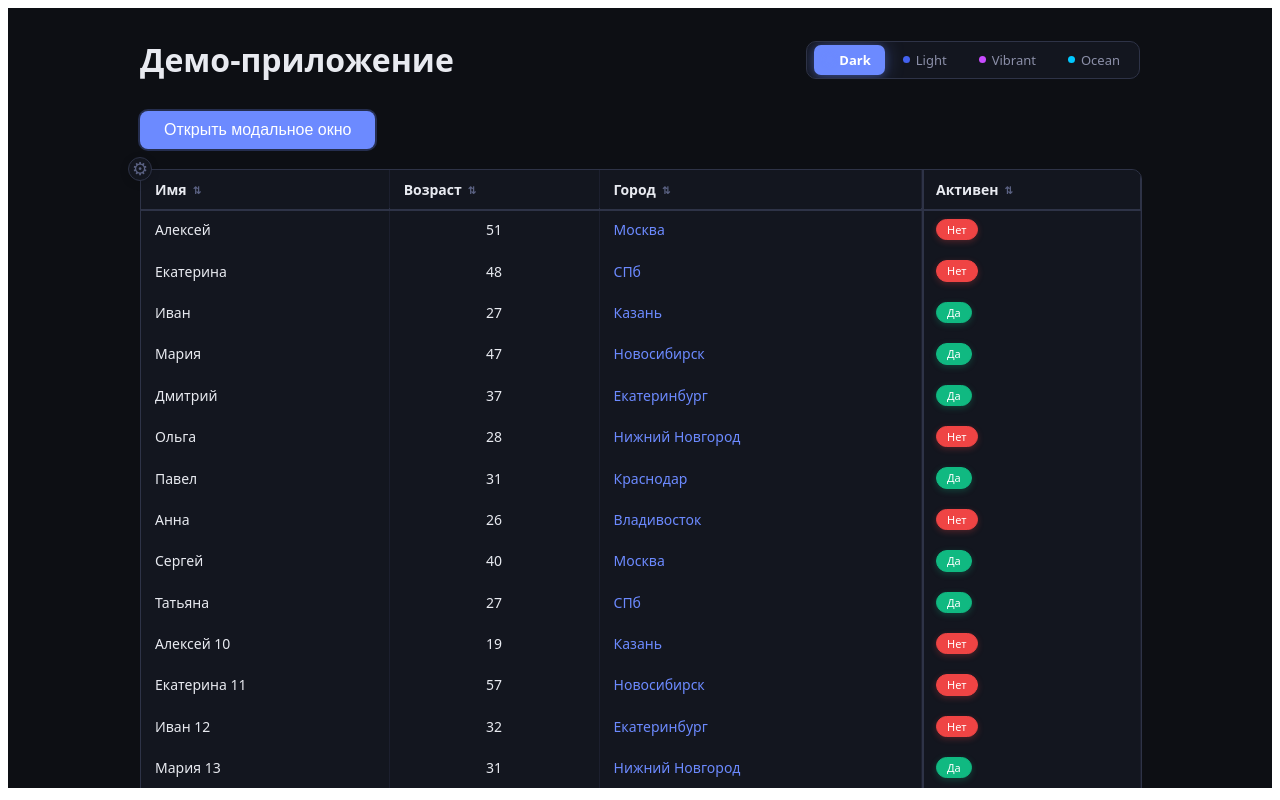
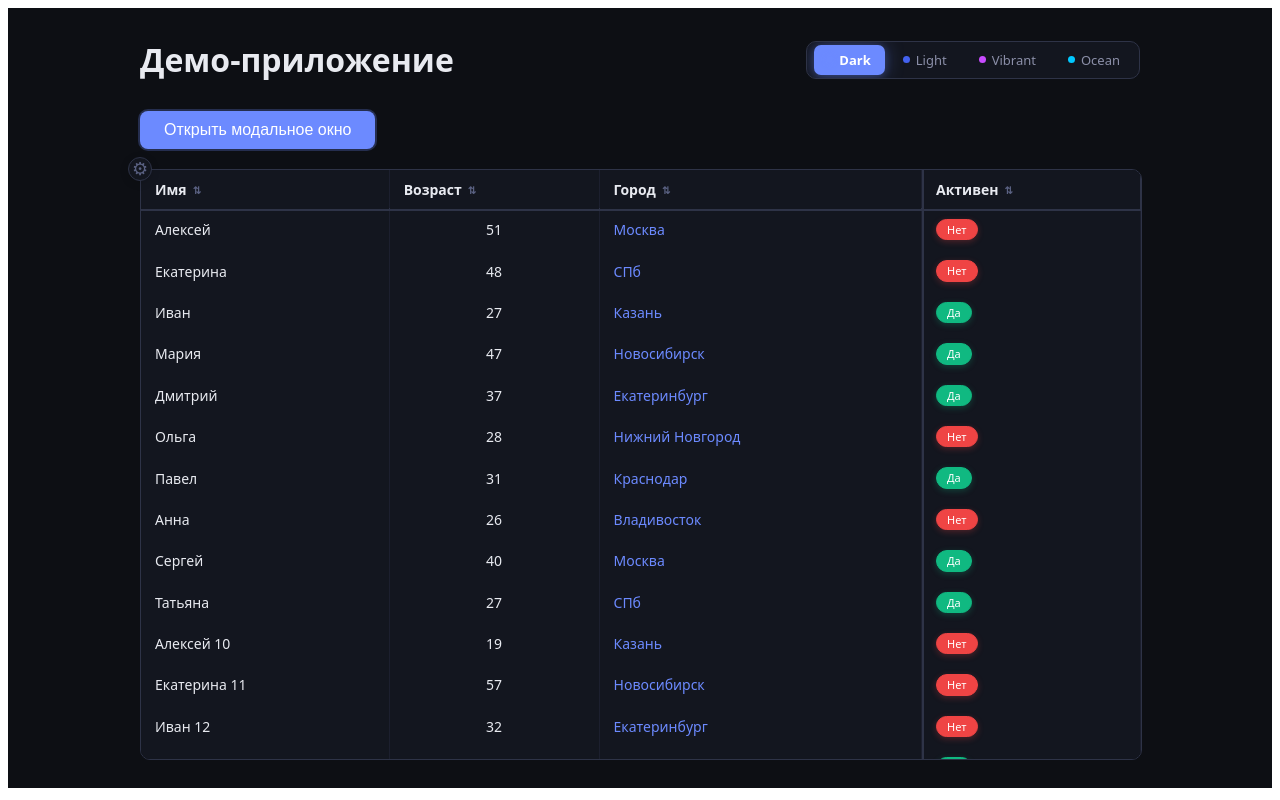
Before and after one commit to KarrokBeorna/ui-kit, a React (Vite) app: page / in a window 1280 px wide. Built offline with nearby package versions, Linux system fonts and the light colour scheme.

Commit message:
Table fixed

```diff
--- a/src/App3.tsx
+++ b/src/App3.tsx
@@ -82,7 +82,7 @@ export default function App3() {
         margin: 0,
       }}
     >
-      <div style={{ maxWidth: 1000, margin: '0 auto', width: '100%', flex: 1, display: 'flex', flexDirection: 'column' }}>
+      <div style={{ maxWidth: 1000, margin: '0 auto', width: '100%', flex: 1, display: 'flex', flexDirection: 'column', minHeight: 0 }}>
         <div style={{ display: 'flex', justifyContent: 'space-between', alignItems: 'center', marginBottom: 30, flexShrink: 0 }}>
           <h1 style={{ margin: 0 }}>Демо-приложение</h1>
           <ThemeSwitcher theme={themeName} onChange={setThemeName} t={t} />
--- a/src/components/Table.tsx
+++ b/src/components/Table.tsx
@@ -322,7 +322,6 @@ export default function Table<T extends Record<string, any>>({
   // ---------- Рендер ----------
   return (
     <>
-      <div style={{ position: 'relative', width: '100%', height: '100%' }}>
       <div ref={containerRef} style={tableContainerStyle}>
         <table style={{ width: '100%', borderCollapse: 'collapse', fontSize: 14, tableLayout: 'auto' }}>
           <thead
@@ -434,7 +433,6 @@ export default function Table<T extends Record<string, any>>({
           }
         `}</style>
       </div>
-      </div>
 
       {settingsButton}
 
@@ -455,7 +453,6 @@ export default function Table<T extends Record<string, any>>({
           const canMoveUp = !isSticky && index > 0 && !stickyRight.includes(settingsOrder[index - 1]);
           const canMoveDown = !isSticky && index < settingsOrder.length - 1 && !stickyRight.includes(settingsOrder[index + 1]);
 
-          // Массив для двух кнопок – устраняет дублирование разметки
           const moveButtons = [
             { key: 'up', Icon: IcoChevronUp, canMove: canMoveUp, handler: moveUp },
             { key: 'down', Icon: IcoChevronDown, canMove: canMoveDown, handler: moveDown },
```
Lines whose indentation alone changed are shown as unchanged.
